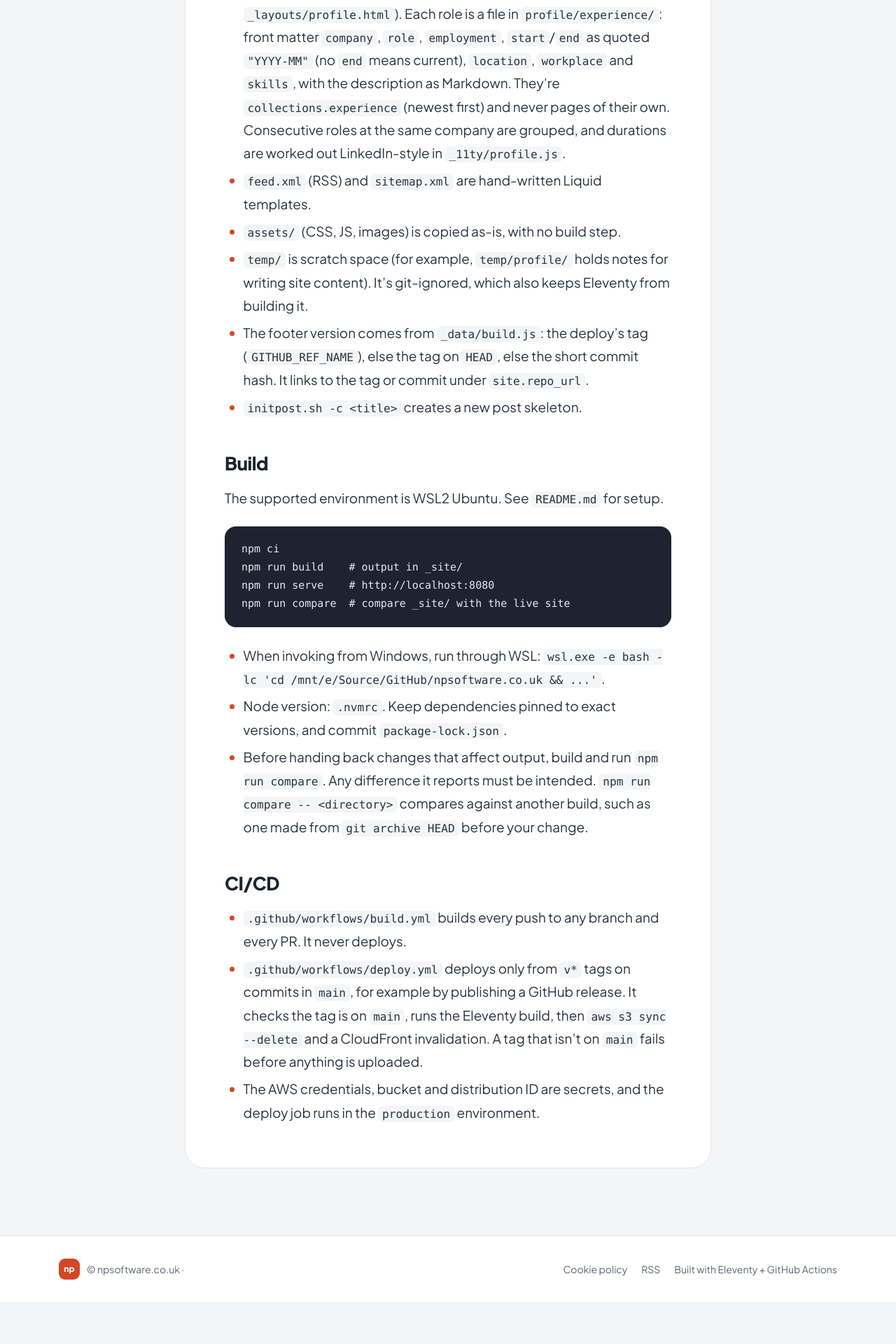
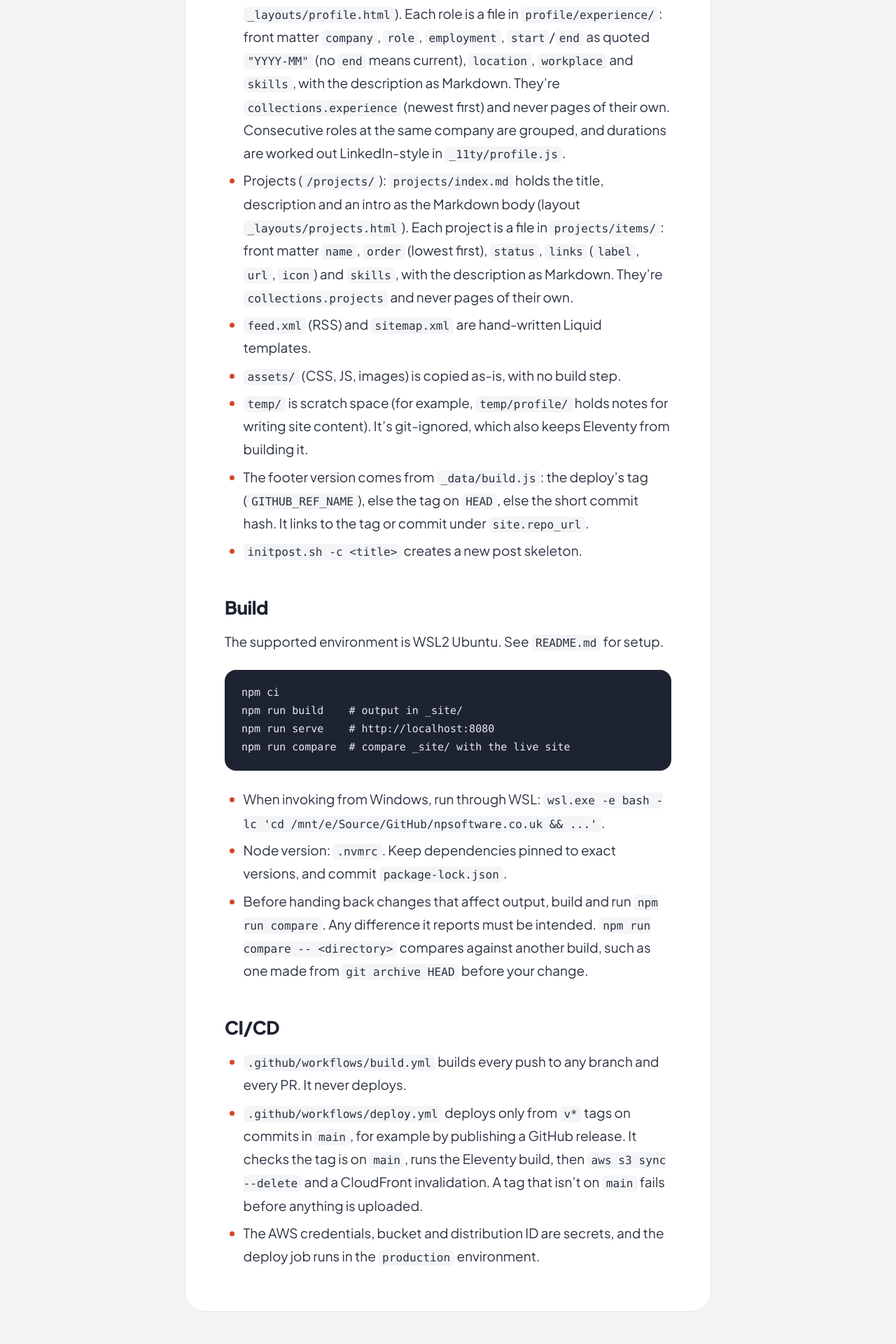
Before and after one commit to devoctomy/npsoftware.co.uk, a Jekyll site: the page built from AGENTS.md, in a window 1280 px wide. Shown: the part 3181-5101 px from the top of the page at 70% size. Built offline with Jekyll 4.4.1, drawn with Linux system fonts in a browser that asks for light colours; our own code applies the rules of GitHub Pages for plain Markdown files; before the commit the page ends 5041 px from its top, so only the background shows below that.

Commit message:
chore: projects page and clypse project (#18)

```diff
--- a/AGENTS.md
+++ b/AGENTS.md
@@ -27,6 +27,7 @@ Personal blog of Nick Pateman, served at https://www.npsoftware.co.uk from S3 be
 - Posts: `_posts/`, Markdown. `_posts/_posts.11tydata.js` sets the permalink to `/<file name without the date>/`, so **renaming a post file changes its live URL**. Dates are UTC (`date: YYYY-MM-DD HH:MM:SS`).
 - Markdown is markdown-it, set up to render like Jekyll's kramdown: GFM-style heading ids, kramdown's smart quotes and `--`/`---`/`...`, kramdown's list paragraph rule, and Rouge's `highlighter-rouge` markup around fenced code (there's no syntax highlighting).
 - Profile (`/profile/`): `profile/index.md` holds the name, headline, location, `links`, `callouts` (an `icon` name and Markdown `text`, shown as tinted blocks under the summary) and grouped `skills` in front matter, with a summary as the Markdown body (layout `_layouts/profile.html`). Each role is a file in `profile/experience/`: front matter `company`, `role`, `employment`, `start`/`end` as quoted `"YYYY-MM"` (no `end` means current), `location`, `workplace` and `skills`, with the description as Markdown. They're `collections.experience` (newest first) and never pages of their own. Consecutive roles at the same company are grouped, and durations are worked out LinkedIn-style in `_11ty/profile.js`.
+- Projects (`/projects/`): `projects/index.md` holds the title, description and an intro as the Markdown body (layout `_layouts/projects.html`). Each project is a file in `projects/items/`: front matter `name`, `order` (lowest first), `status`, `links` (`label`, `url`, `icon`) and `skills`, with the description as Markdown. They're `collections.projects` and never pages of their own.
 - `feed.xml` (RSS) and `sitemap.xml` are hand-written Liquid templates.
 - `assets/` (CSS, JS, images) is copied as-is, with no build step.
 - `temp/` is scratch space (for example, `temp/profile/` holds notes for writing site content). It's git-ignored, which also keeps Eleventy from building it.
--- a/_data/site.js
+++ b/_data/site.js
@@ -38,6 +38,7 @@ export default {
   links: [
     { title: "Home", url: "/", nav: "home" },
     { title: "About", url: "/about/", nav: "about" },
-    { title: "Profile", url: "/profile/", nav: "profile" }
+    { title: "Profile", url: "/profile/", nav: "profile" },
+    { title: "Projects", url: "/projects/", nav: "projects" }
   ]
 };
--- a/_includes/icon.html
+++ b/_includes/icon.html
@@ -12,6 +12,7 @@
 {%- when "link" -%}<path d="M10 13a5 5 0 0 0 7.5.5l3-3a5 5 0 0 0-7-7l-1.7 1.7"></path><path d="M14 11a5 5 0 0 0-7.5-.5l-3 3a5 5 0 0 0 7 7l1.7-1.7"></path>
 {%- when "tag" -%}<path d="M20.6 13.4 13.4 20.6a2 2 0 0 1-2.8 0L3 13V3h10l7.6 7.6a2 2 0 0 1 0 2.8z"></path><circle cx="7.5" cy="7.5" r="1.5"></circle>
 {%- when "linkedin" -%}<rect x="3" y="3" width="18" height="18" rx="3"></rect><path d="M8 10v7"></path><path d="M8 7v.01"></path><path d="M12 17v-7"></path><path d="M12 13a3 3 0 0 1 6 0v4"></path>
+{%- when "github" -%}<path d="M9 19c-4.3 1.4-4.3-2.5-6-3m12 5v-3.5c0-1 .1-1.4-.5-2 2.8-.3 5.5-1.4 5.5-6a4.6 4.6 0 0 0-1.3-3.2 4.2 4.2 0 0 0-.1-3.2s-1.1-.3-3.5 1.3a12.3 12.3 0 0 0-6.2 0C6.5 2.8 5.4 3.1 5.4 3.1a4.2 4.2 0 0 0-.1 3.2A4.6 4.6 0 0 0 4 9.5c0 4.6 2.7 5.7 5.5 6-.6.6-.6 1.2-.5 2V21"></path>
 {%- when "pin" -%}<path d="M12 21s-7-6.2-7-11a7 7 0 0 1 14 0c0 4.8-7 11-7 11z"></path><circle cx="12" cy="10" r="2.5"></circle>
 {%- when "sun" -%}<circle cx="12" cy="12" r="4"></circle><path d="M12 2v2M12 20v2M4.9 4.9l1.4 1.4M17.7 17.7l1.4 1.4M2 12h2M20 12h2M4.9 19.1l1.4-1.4M17.7 6.3l1.4-1.4"></path>
 {%- when "moon" -%}<path d="M20 14.5A8 8 0 0 1 9.5 4a8 8 0 1 0 10.5 10.5z"></path>
--- a/assets/css/main.css
+++ b/assets/css/main.css
@@ -580,6 +580,26 @@ button.icon-btn { padding: 0; font: inherit; cursor: pointer; }
   .role::before { left: -30px; }
 }
 
+/* --- Projects -------------------------------------------------------------- */
+
+.projects { padding-top: 56px; padding-bottom: 96px; }
+.projects__intro { margin-top: 32px; font-size: 18px; }
+
+.project-list { margin: 40px 0 0; padding: 0; list-style: none; display: flex; flex-direction: column; gap: 20px; }
+
+.project {
+  padding: clamp(24px, 4vw, 32px);
+  border-radius: var(--radius);
+  background: var(--surface);
+  border: 1px solid var(--line);
+}
+.project__head { display: flex; flex-wrap: wrap; align-items: center; gap: 12px 16px; }
+.project__name { margin: 0; font-size: 24px; font-weight: 800; letter-spacing: -0.01em; }
+.project__head .tag { align-self: center; }
+.project__body { margin-top: 20px; font-size: 17px; line-height: 1.7; }
+.project__body p, .project__body ul { margin-bottom: 14px; }
+.project__links { display: flex; flex-wrap: wrap; gap: 10px; margin-top: 22px; }
+
 /* --- Search ---------------------------------------------------------------- */
 
 .search-page { padding-top: 56px; padding-bottom: 96px; }
--- /dev/null
+++ b/projects/items/items.11tydata.js
@@ -0,0 +1,6 @@
+// Projects shown on the projects page. Each file is one project: front matter
+// for the details, Markdown for the description. They're collected as
+// `collections.projects` and aren't pages of their own.
+export default {
+  permalink: false
+};
```
Also changed, not shown: _layouts/projects.html (added, +52 -0 lines), eleventy.config.js (+12 -0 lines), projects/index.md (added, +8 -0 lines), projects/items/clypse.md (added, +20 -0 lines).
